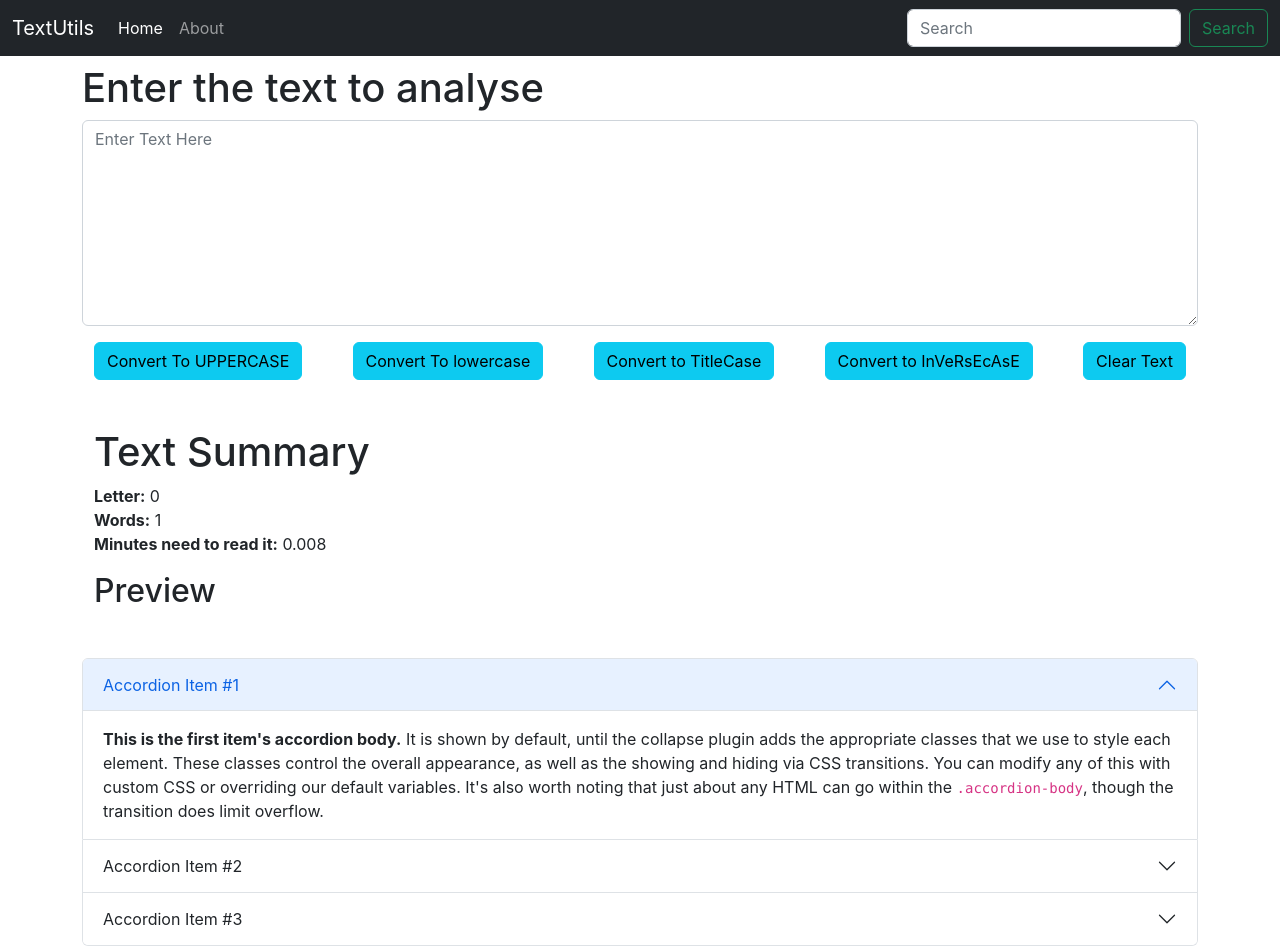
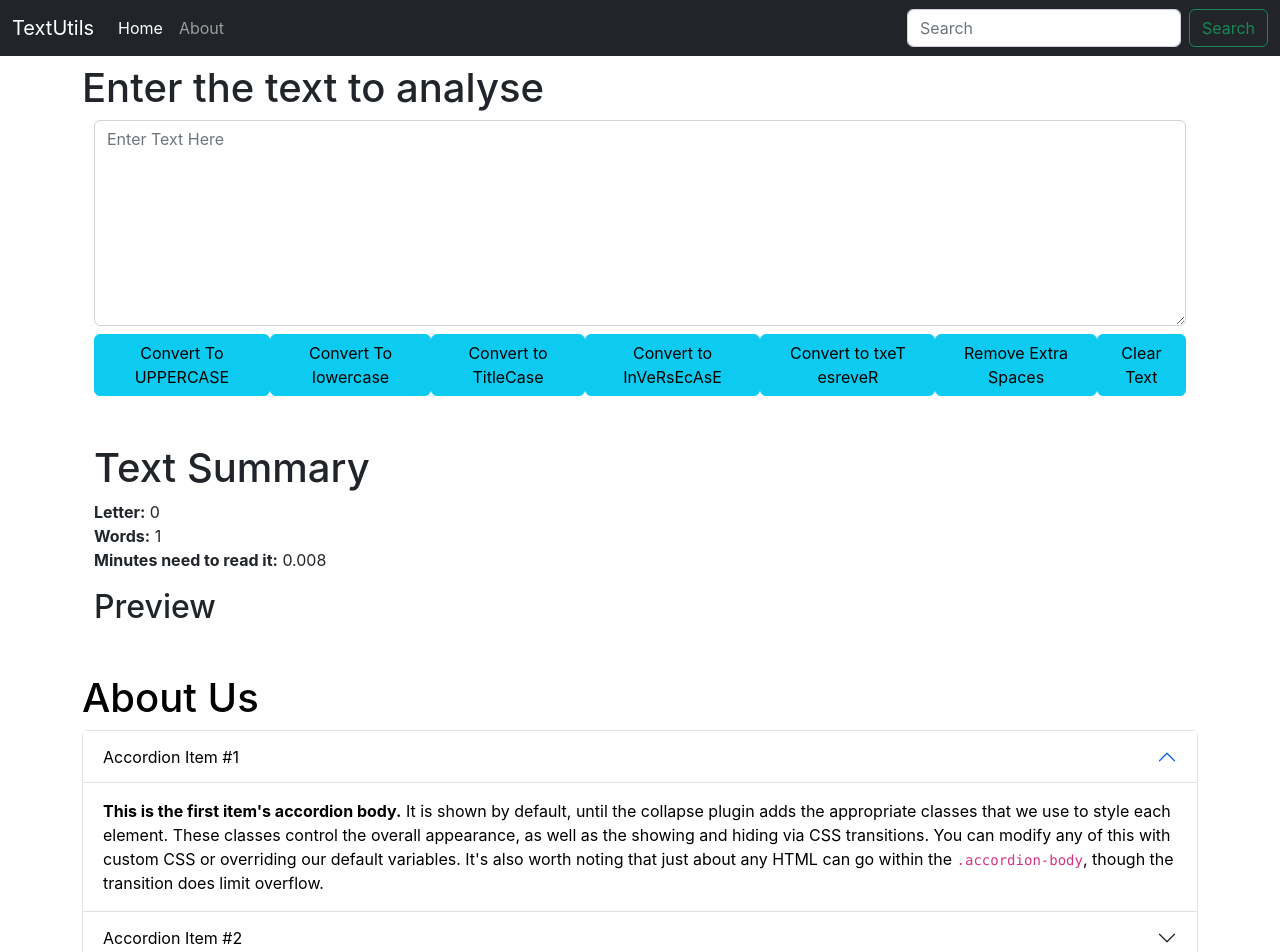
Before and after one commit to wildbeast321/textutils, a React (Create React App) app: page / in a window 1280 px wide. Shown: the top 952 px of the page. Built offline with nearby package versions, Linux system fonts and the light colour scheme.

Commit message:
textutils enhanced

```diff
--- a/src/App.js
+++ b/src/App.js
@@ -6,11 +6,11 @@
 function App() {
   return (
     <>
-    <Navbar title="TextUtils" about="About" home="Home" />
+    <Navbar title="TextUtils" about="About" home="Home"/>
     <div className="container my-2">
-    <TextForm heading="Enter the text to analyse"/>
+      <TextForm heading="Enter the text to analyse"/>
     </div>
-    <About className="container my-2"/>
+    <About title="About Us"/>
     </>
   );
 }
--- a/src/components/About.js
+++ b/src/components/About.js
@@ -1,46 +1,71 @@
-import React from 'react';
+import React,{useState} from 'react';
 
-export default function About() {
+export default function About(props) {
+const [btntext,setBtnText]= useState("Dark Mode")
+
+const [mystyle, setMyStyle] = useState({
+    color: 'black',
+    background: 'white'
+})
+const handleChange= ()=>{
+    if(btntext==="Dark Mode"){
+        setMyStyle({
+            color: "white",
+            backgroundColor: "black",
+            border: "1px solid white"
+        })
+        setBtnText("Light Mode")
+    }
+    else{
+        setMyStyle({
+            color: "black",
+            backgroundColor: "white"
+        })
+        setBtnText("Dark Mode")
+    }
+}
 return (
-    <div className="container">
+    <div className="container my-3" style={mystyle}>
+        <h1>{props.title}</h1>
             <div className="accordion" id="accordionExample">
-  <div className="accordion-item">
-    <h2 className="accordion-header" id="headingOne">
-      <button className="accordion-button" type="button" data-bs-toggle="collapse" data-bs-target="#collapseOne" aria-expanded="true" aria-controls="collapseOne">
+        <div className="accordion-item" style={mystyle}>
+            <h2 className="accordion-header" id="headingOne" style={mystyle}>
+            <button className="accordion-button" type="button" data-bs-toggle="collapse" data-bs-target="#collapseOne" aria-expanded="true" aria-controls="collapseOne" style={mystyle}>
                 Accordion Item #1
             </button>
             </h2>
-    <div id="collapseOne" className="accordion-collapse collapse show" aria-labelledby="headingOne" data-bs-parent="#accordionExample">
-      <div className="accordion-body">
+            <div id="collapseOne" className="accordion-collapse collapse show" aria-labelledby="headingOne" data-bs-parent="#accordionExample" style={mystyle}>
+            <div className="accordion-body" style={mystyle}>
                 <strong>This is the first item's accordion body.</strong> It is shown by default, until the collapse plugin adds the appropriate classes that we use to style each element. These classes control the overall appearance, as well as the showing and hiding via CSS transitions. You can modify any of this with custom CSS or overriding our default variables. It's also worth noting that just about any HTML can go within the <code>.accordion-body</code>, though the transition does limit overflow.
             </div>
             </div>
         </div>
-  <div className="accordion-item">
-    <h2 className="accordion-header" id="headingTwo">
-      <button className="accordion-button collapsed" type="button" data-bs-toggle="collapse" data-bs-target="#collapseTwo" aria-expanded="false" aria-controls="collapseTwo">
+        <div className="accordion-item" style={mystyle}>
+            <h2 className="accordion-header" id="headingTwo" style={mystyle}>
+            <button className="accordion-button collapsed" type="button" data-bs-toggle="collapse" data-bs-target="#collapseTwo" aria-expanded="false" aria-controls="collapseTwo" style={mystyle}>
                 Accordion Item #2
             </button>
             </h2>
             <div id="collapseTwo" className="accordion-collapse collapse" aria-labelledby="headingTwo" data-bs-parent="#accordionExample">
-      <div className="accordion-body">
+            <div className="accordion-body" style={mystyle}>
                 <strong>This is the second item's accordion body.</strong> It is hidden by default, until the collapse plugin adds the appropriate classes that we use to style each element. These classes control the overall appearance, as well as the showing and hiding via CSS transitions. You can modify any of this with custom CSS or overriding our default variables. It's also worth noting that just about any HTML can go within the <code>.accordion-body</code>, though the transition does limit overflow.
             </div>
             </div>
         </div>
-  <div className="accordion-item">
-    <h2 className="accordion-header" id="headingThree">
-      <button className="accordion-button collapsed" type="button" data-bs-toggle="collapse" data-bs-target="#collapseThree" aria-expanded="false" aria-controls="collapseThree">
+        <div className="accordion-item" style={mystyle}>
+            <h2 className="accordion-header" id="headingThree" style={mystyle}>
+            <button className="accordion-button collapsed" type="button" data-bs-toggle="collapse" data-bs-target="#collapseThree" aria-expanded="false" aria-controls="collapseThree" style={mystyle}>
                 Accordion Item #3
             </button>
             </h2>
             <div id="collapseThree" className="accordion-collapse collapse" aria-labelledby="headingThree" data-bs-parent="#accordionExample">
-      <div className="accordion-body">
+            <div className="accordion-body" style={mystyle}>
                 <strong>This is the third item's accordion body.</strong> It is hidden by default, until the collapse plugin adds the appropriate classes that we use to style each element. These classes control the overall appearance, as well as the showing and hiding via CSS transitions. You can modify any of this with custom CSS or overriding our default variables. It's also worth noting that just about any HTML can go within the <code>.accordion-body</code>, though the transition does limit overflow.
             </div>
             </div>
         </div>
         </div>
+        <button className="btn btn-primary my-2" onClick={handleChange}>{btntext}</button>
     </div>
   );
 }
--- a/src/components/Navbar.js
+++ b/src/components/Navbar.js
@@ -2,7 +2,11 @@
 import PropTypes from 'prop-types';
 
 
+
 export default function Navbar(props) {
+
+
+
   return (
     <nav className="navbar navbar-expand-lg bg-dark navbar-dark">
   <div className="container-fluid">
@@ -23,6 +27,7 @@
         <input className="form-control me-2" type="search" placeholder="Search" aria-label="Search"/>
         <button className="btn btn-outline-success" type="submit">Search</button>
       </form>
+
     </div>
   </div>
 </nav>
--- a/src/components/textform.js
+++ b/src/components/textform.js
@@ -33,27 +33,37 @@
             if(j%2===0){
              ptr[j] = ptr[j].charAt(0).toUpperCase();
             }
-            if(j%2!==0){
+            else if(j%2!==0){
               ptr[j] = ptr[j].charAt(0).toLowerCase();
             }
           }
         str[i]=ptr.join("");
       }
       setText(str.join(" "))
+    }
+    const handleReverseText = () => {
+      let newText = text.split('').reverse().join('');
+      setText(newText);
+    }
+    const handleExtraSpaces=()=>{
+      let newText= text.split(/[ ]+/)
+      setText(newText.join(" "))
+    }
 
-    }
   return (
     <>
     <div>
         <h1>{props.heading}</h1>
-            <div className="mb-3">
+            <div className="container mb-2">
             <textarea className="form-control" value={text} placeholder="Enter Text Here" id="Textarea" rows="8" onChange={handleOnChange}></textarea>
             </div>
-            <div className='d-flex container  justify-content-between'>
+            <div className='d-flex container justify-content-between '>
               <button className="btn btn-info" onClick={handleUpClick}>Convert To UPPERCASE</button>
               <button className="btn btn-info" onClick={handleLowClick}> Convert To lowercase</button>
               <button className="btn btn-info" onClick={handleTitleClick}>Convert to TitleCase</button>
               <button className="btn btn-info" onClick={handleInverseClick}>Convert to InVeRsEcAsE</button>
+              <button className="btn btn-info" onClick={handleReverseText}>Convert to txeT esreveR</button>
+              <button className="btn btn-info" onClick={handleExtraSpaces}>Remove Extra Spaces</button>
               <button className="btn btn-info" onClick={handleClearClick}>Clear Text</button>
             </div>
     </div>
```
Lines whose indentation alone changed are shown as unchanged.
